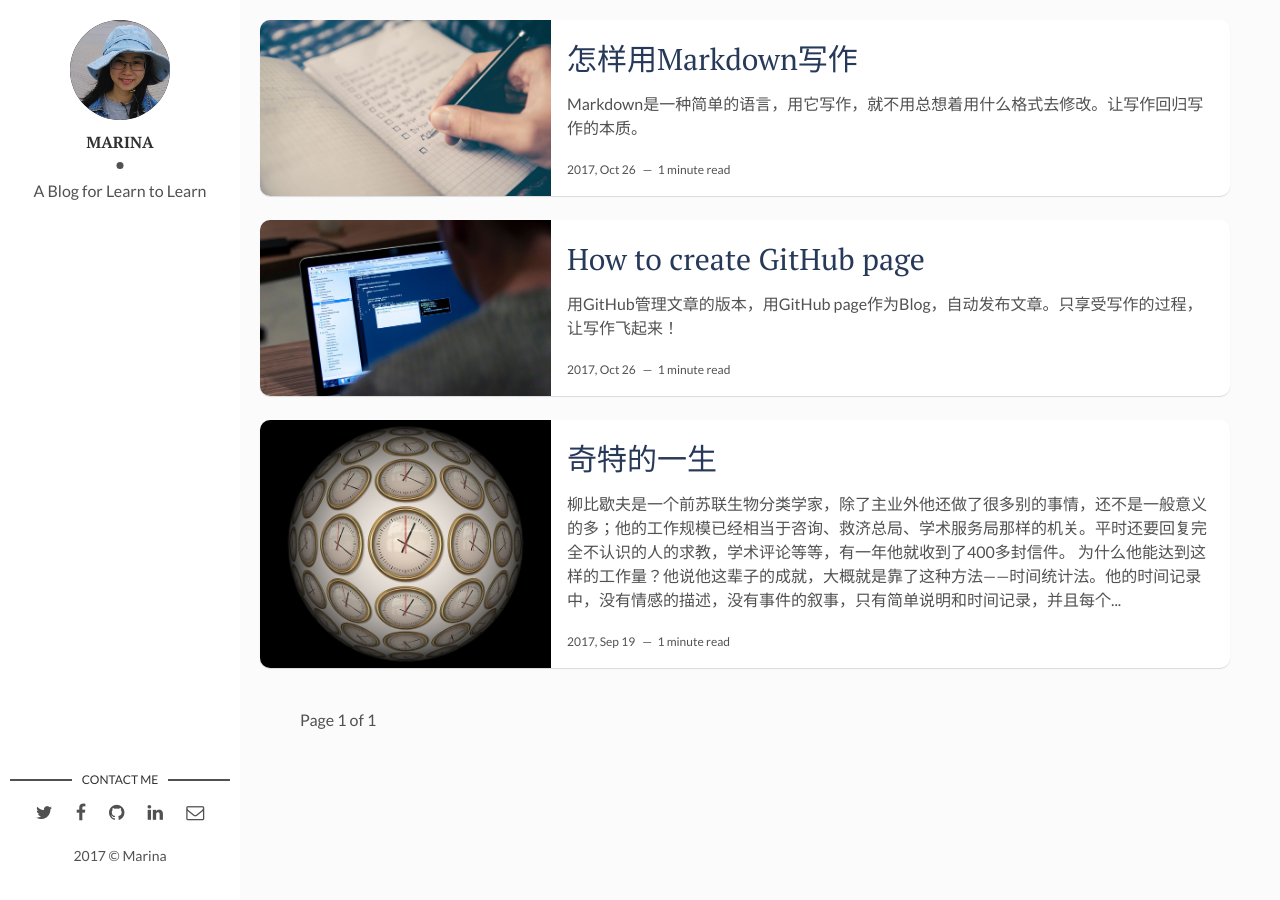
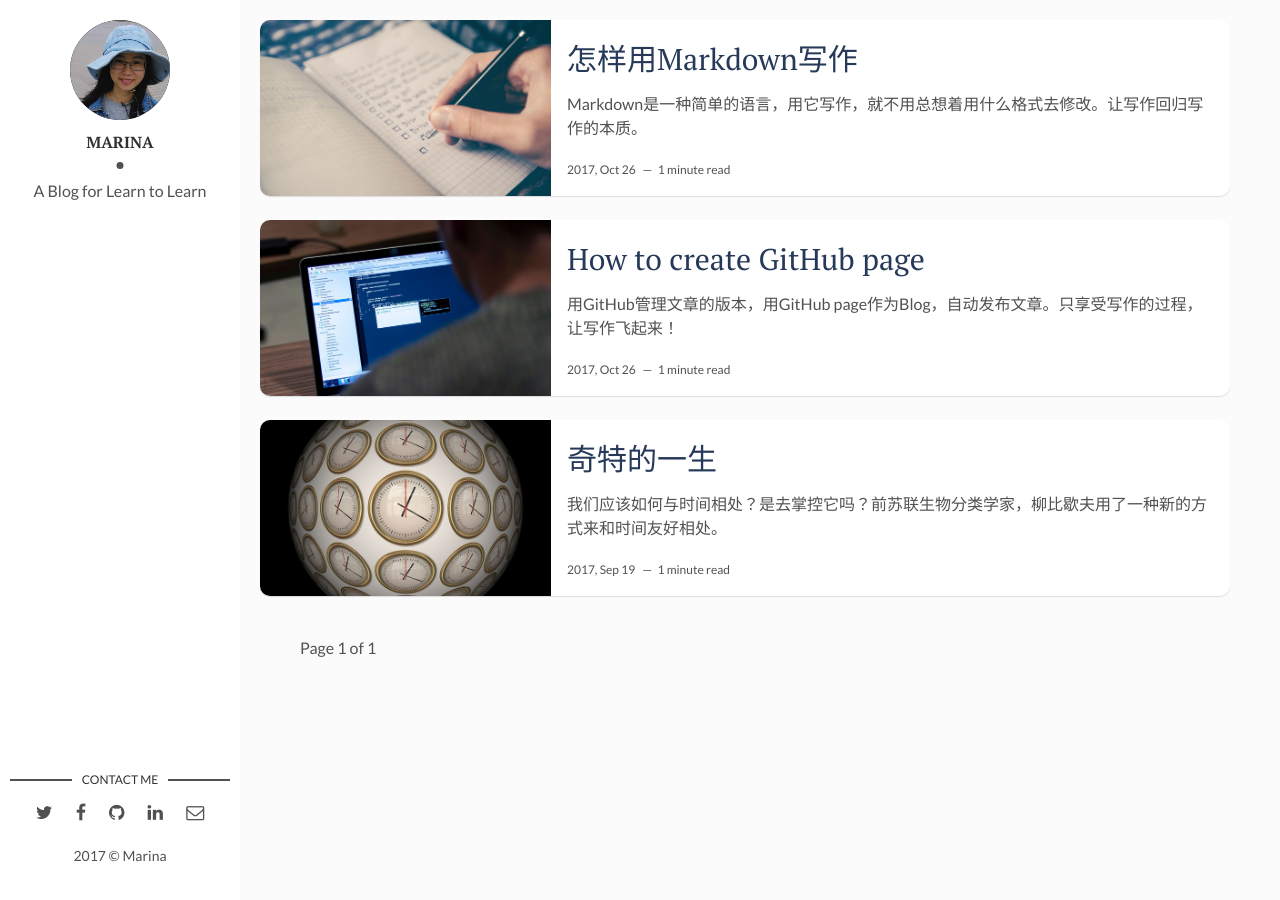
Before and after one commit to Marina-Ma/Marina-Ma.github.io, a Jekyll site: the page built from index.html, in a window 1280 px wide. Built offline with Jekyll 4.4.1, drawn with Linux system fonts in a browser that asks for light colours; the list of posts is cut into pages by our own code.

Commit message:
add description

```diff
--- a/_posts/2017-9-19-better-life.md
+++ b/_posts/2017-9-19-better-life.md
@@ -2,7 +2,7 @@
 layout: post
 title: 奇特的一生
 date: 2017-9-19 21:00:00 +0300
-description:  # Add post description (optional)
+description: 我们应该如何与时间相处？是去掌控它吗？前苏联生物分类学家，柳比歇夫用了一种新的方式来和时间友好相处。  # Add post description (optional)
 img: timeball.jpg # Add image post (optional)
 tags: [Reading] # add tag
 ---
```
